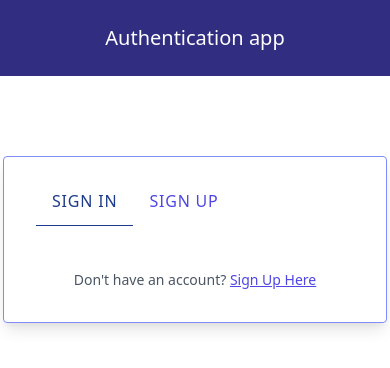
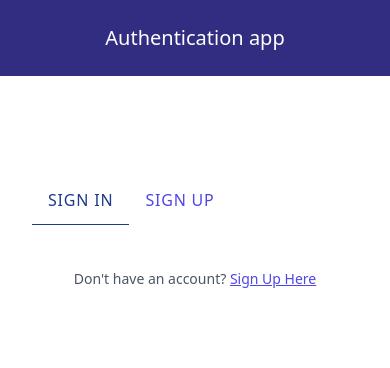
Before and after one commit to boldevelop/authentication, a React (Create React App) app: page / in a window 390 px wide. Shown: the top 368 px of the page. Built offline with nearby package versions, Linux system fonts and the light colour scheme.

Commit message:
feat: add mobile styles

```diff
--- a/src/components/Layout/Layout.module.css
+++ b/src/components/Layout/Layout.module.css
@@ -1,3 +1,3 @@
 .form {
-  @apply w-96 px-2 pt-6 pb-2 border rounded border-indigo-400 shadow-lg;
+  @apply w-full sm:w-96 px-2 pt-6 pb-2 sm:border rounded border-indigo-400 sm:shadow-lg overflow-hidden;
 }
```
